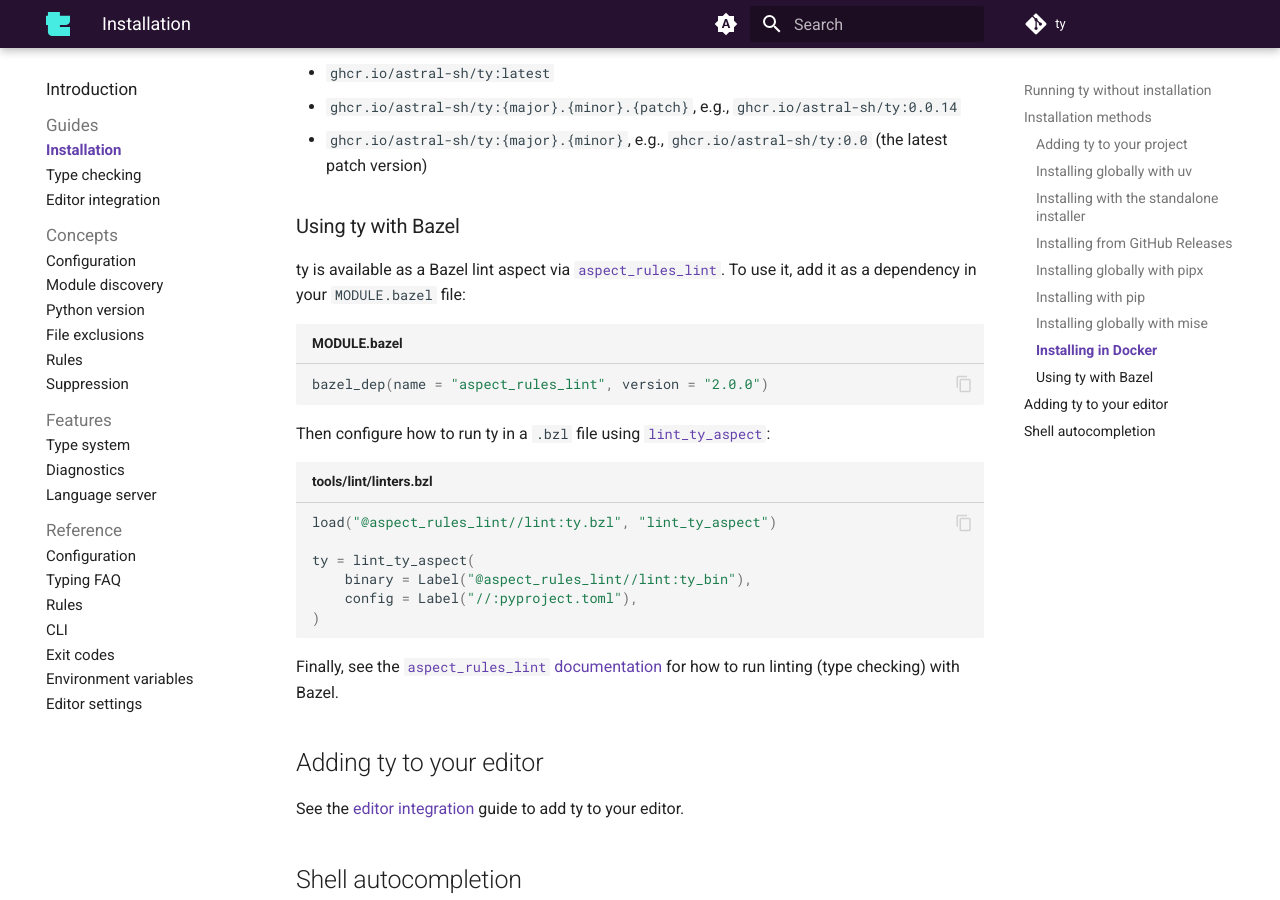
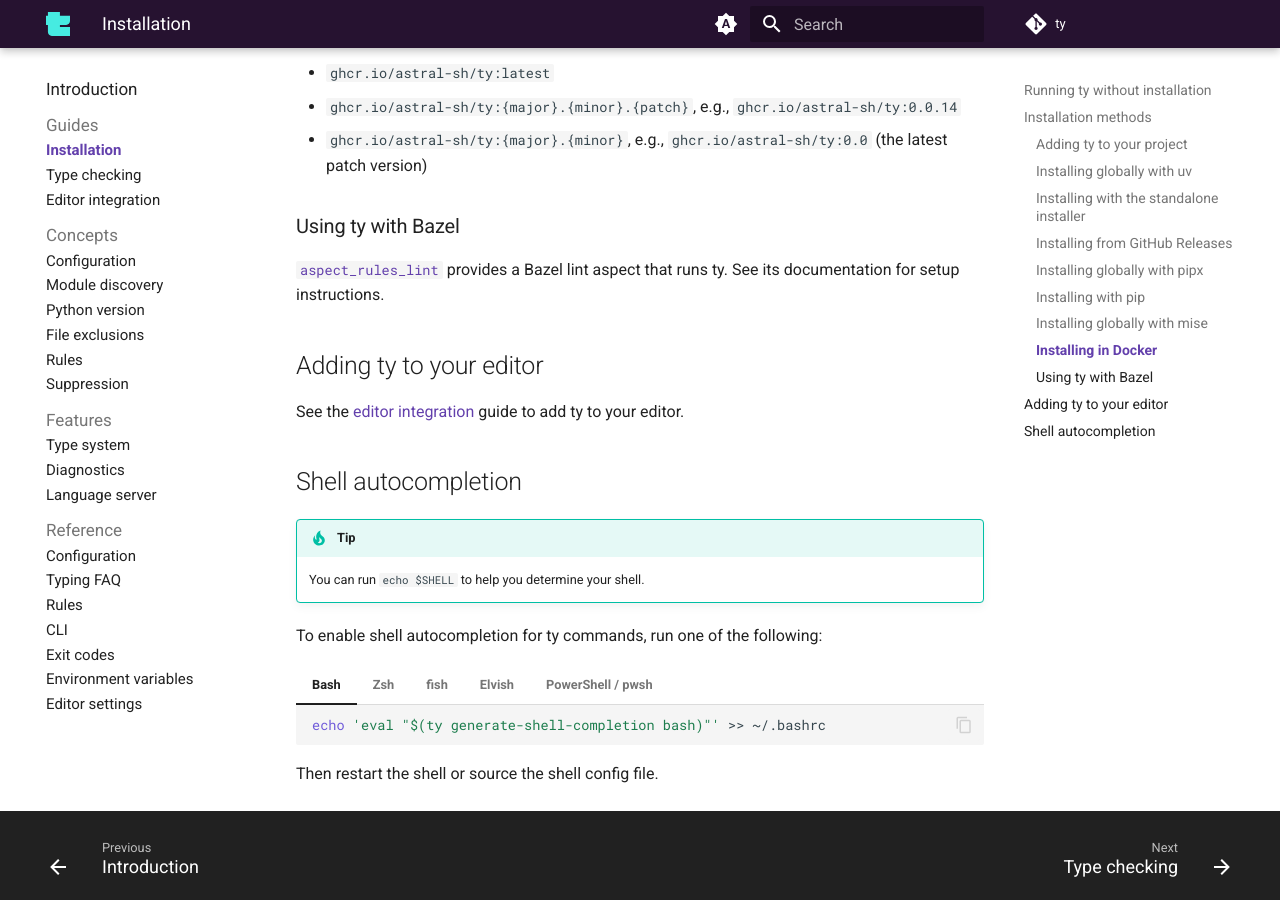
Before and after one commit to astral-sh/ty, an MkDocs documentation site: the page built from docs/installation.md, in a window 1280 px wide and 900 px high, scrolled down 2865 px. Built offline with MkDocs 1.6.1 and Material for MkDocs 9.7.7, drawn with Linux system fonts in a browser that asks for light colours; comment, search, counter and statistics services are not loaded.

Commit message:
Simplify instructions

````diff
--- a/docs/installation.md
+++ b/docs/installation.md
@@ -169,26 +169,8 @@
 
 ### Using ty with Bazel
 
-ty is available as a Bazel lint aspect via
-[`aspect_rules_lint`](https://registry.bazel.build/docs/aspect_rules_lint#lint-ty-bzl).
-To use it, add it as a dependency in your `MODULE.bazel` file:
-
-```starlark title="MODULE.bazel"
-bazel_dep(name = "aspect_rules_lint", version = "2.0.0")
-```
-
-Then configure how to run ty in a `.bzl` file using [`lint_ty_aspect`](https://registry.bazel.build/docs/aspect_rules_lint#function-lint_ty_aspect):
-
-```starlark title="tools/lint/linters.bzl"
-load("@aspect_rules_lint//lint:ty.bzl", "lint_ty_aspect")
-
-ty = lint_ty_aspect(
-    binary = Label("@aspect_rules_lint//lint:ty_bin"),
-    config = Label("//:pyproject.toml"),
-)
-```
-
-Finally, see the [`aspect_rules_lint` documentation](https://github.com/aspect-build/rules_lint/blob/main/docs/linting.md) for how to run linting (type checking) with Bazel.
+[`aspect_rules_lint`](https://registry.bazel.build/docs/aspect_rules_lint#function-lint_ty_aspect)
+provides a Bazel lint aspect that runs ty. See its documentation for setup instructions.
 
 ## Adding ty to your editor
 
````
